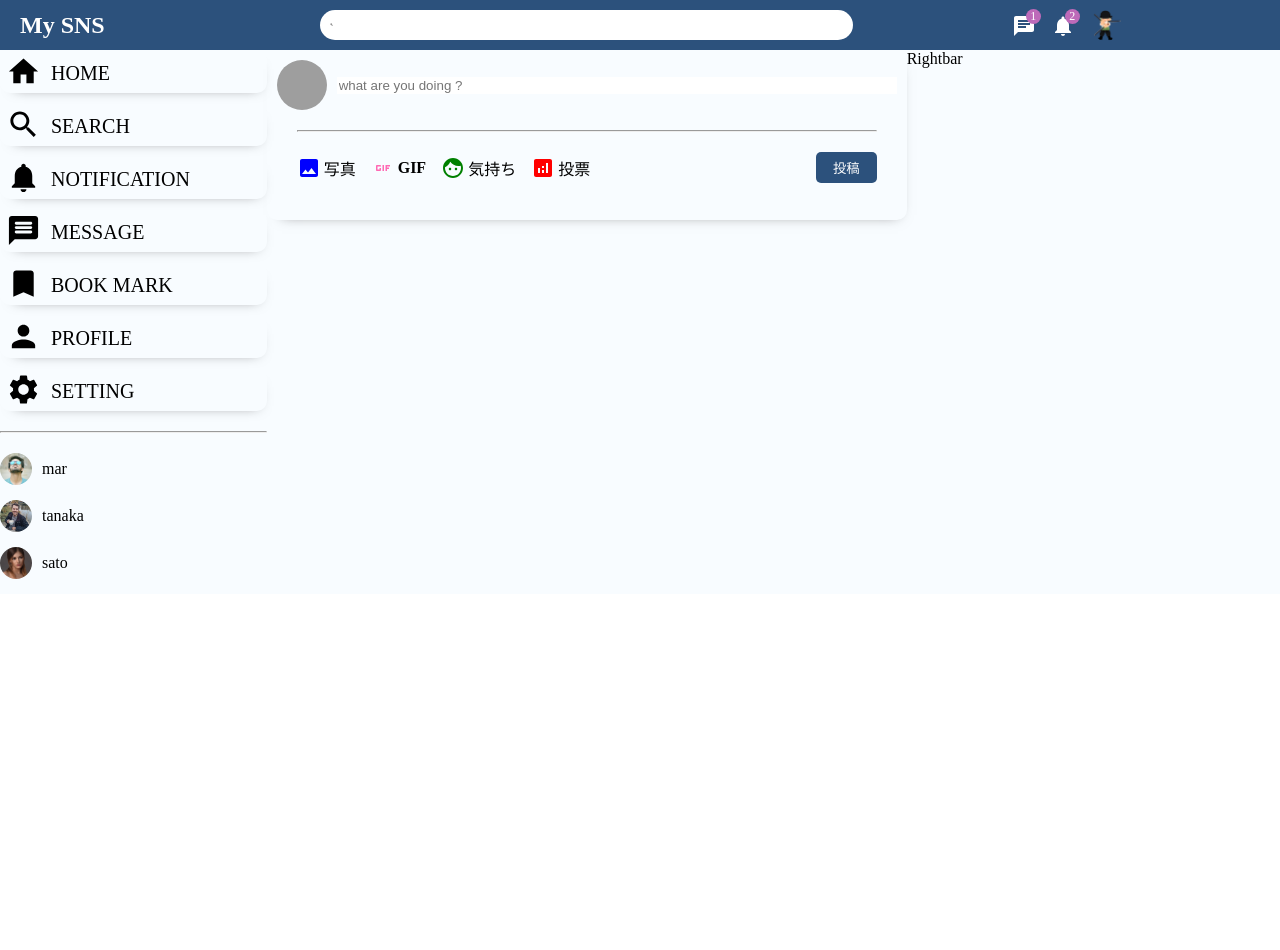
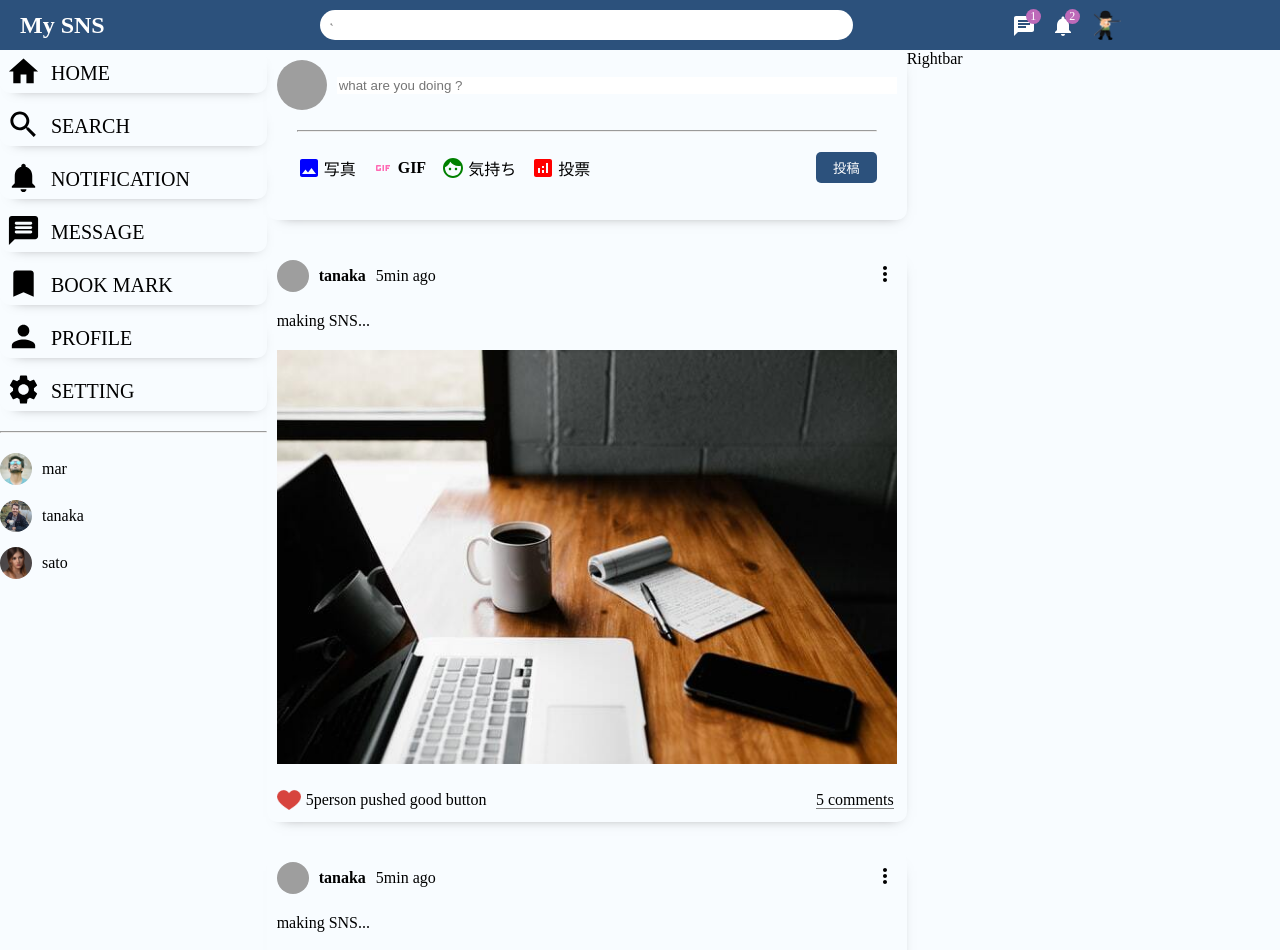
Before and after one commit to ShotaMar/my-sns-frontend, a React (Create React App) app: page / in a window 1280 px wide. Shown: the top 950 px of the page. Before the commit the page ends 800 px from the top, so only its background shows below. Built offline with nearby package versions, Linux system fonts and the light colour scheme; grey boxes are pictures that could not be loaded.

Commit message:
Post component 実装

```diff
--- /dev/null
+++ b/src/components/post/Post.css
@@ -0,0 +1,78 @@
+.post {
+    width: 100%;
+    box-shadow: 3px 7px 13px -12px #777777;
+    border-radius: 10px;
+    margin: 30px 0;
+}
+
+.post-wrapper {
+    padding: 10px;
+}
+
+.post-profile-img {
+    width: 32px;
+    height: 32px;
+    border-radius: 50%;
+    object-fit: cover;
+}
+
+.post-top {
+    display: flex;
+    align-items: center;
+    justify-content: space-between;
+}
+
+.post-top-left {
+    display: flex;
+    align-items: center;
+}
+
+.post-user-name {
+    font-style: 15px;
+    font-weight: 550;
+    margin: 0 10px;
+}
+
+.post-date {
+    font-style: 12px;
+}
+
+.post-center {
+    margin: 20px 0;
+}
+
+.post-img {
+    margin-top: 20px;
+    width: 100%;
+    max-height: 500px;
+    object-fit: contain;
+}
+
+.post-bottom {
+    display: flex;
+    align-items: center;
+    justify-content: space-between;
+}
+
+.post-bottom-left {
+    display: flex;
+    align-items: center;
+}
+
+.like-icon {
+    width: 24px;
+    height: 24px;
+    margin-right: 5px;
+    cursor: pointer;
+}
+
+.post-like-counter {
+    font-style: 15px;
+}
+
+.post-comment-text {
+    cursor: pointer;
+    border-bottom: 1px solid gray;
+    font-style: 15px;
+    margin-right: 3px;
+}
--- /dev/null
+++ b/src/components/post/Post.jsx
@@ -0,0 +1,37 @@
+import { MoreVert } from '@mui/icons-material'
+import React from 'react'
+import './Post.css'
+
+function Post() {
+  return (
+    <div className='post'>
+        <div className='post-wrapper'>
+            <div className='post-top'>
+                <div className="post-top-left">
+                    <img src='/assets/person/1.jpeg' alt='' className='post-profile-img' />
+                    <span className='post-user-name'>tanaka</span>
+                    <span className='post-date'>5min ago</span>
+                </div>
+            <div className='post-top-right'>
+                <MoreVert />
+            </div>
+            </div>
+            <div className='post-center'>
+                <span className="post-text">making SNS...</span>
+                <img src='/assets/post/1.jpeg' alt='' className='post-img' />
+            </div>
+            <div className="post-bottom">
+                <div className="post-bottom-left">
+                    <img src="/assets/heart.png" alt="" className='like-icon' />
+                    <span className="post-like-counter">5person pushed good button</span>
+                </div>
+                <div className="post-bottom-right">
+                    <span className="post-comment-text">5 comments</span>
+                </div>
+            </div>
+        </div>
+    </div>
+  )
+}
+
+export default Post
--- a/src/components/timeline/Timeline.jsx
+++ b/src/components/timeline/Timeline.jsx
@@ -1,4 +1,5 @@
 import React from 'react'
+import Post from '../post/Post.jsx'
 import Share from '../share/Share.jsx'
 import './Timeline.css'
 
@@ -7,7 +8,10 @@ function Timeline() {
     <div className='timeline'>
         <div className='timeline-wrapper'>
             <Share />
-            {/* <Post /> */}
+            <Post />
+            <Post />
+            <Post />
+            <Post />
         </div>
     </div>
   )
```
